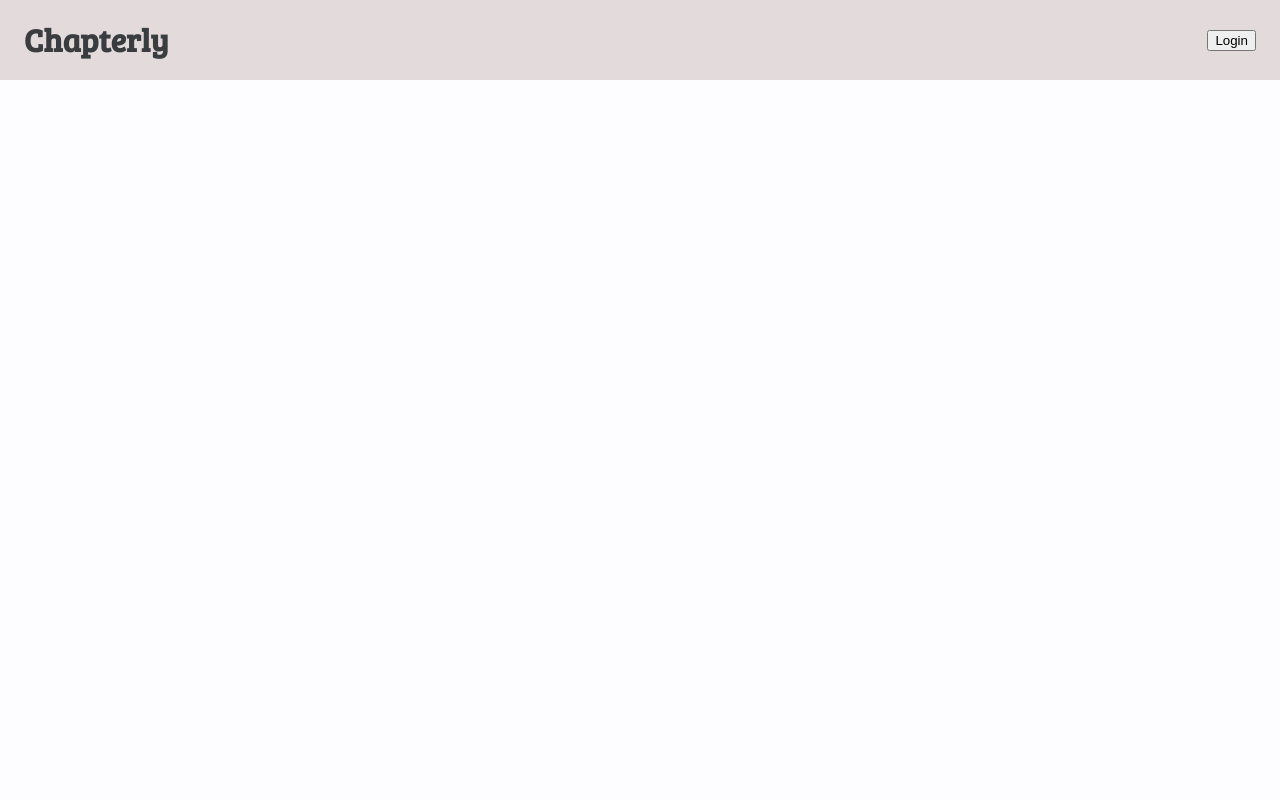
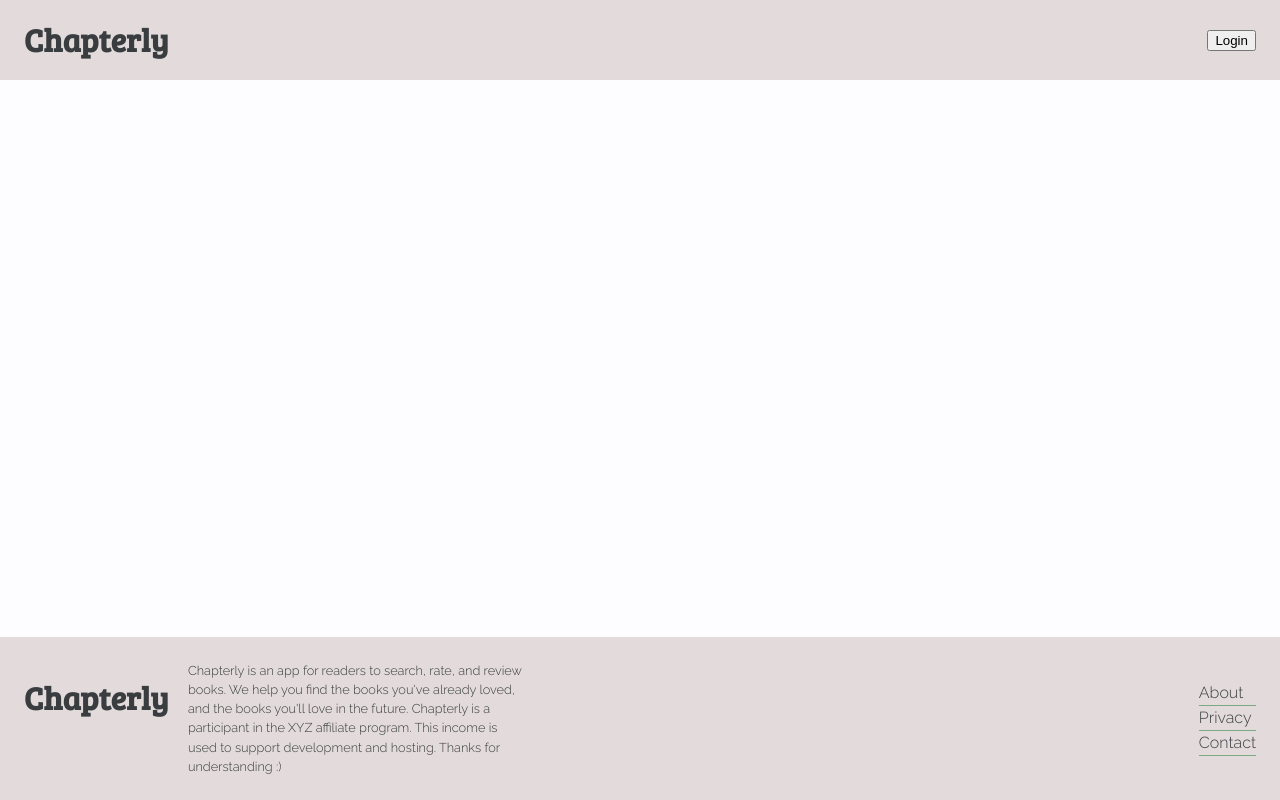
Before and after one commit to chingu-voyages/v9-bears-team-40, a React (Create React App) app: page / in a window 1280 px wide. Built offline with nearby package versions, Linux system fonts and the light colour scheme.

Commit message:
create and style Footer

```diff
--- a/src/Components/App.tsx
+++ b/src/Components/App.tsx
@@ -2,6 +2,7 @@ import React from "react";
 import styled from "../utils/theme";
 
 import { Header } from "./Header";
+import { Footer } from "./Footer";
 
 const Wrapper = styled.div`
   background-color: ${props => props.theme.colors.bg};
@@ -32,6 +33,7 @@ class App extends React.Component<{}, AppState> {
       <Wrapper>
         <Header />
         <Main />
+        <Footer />
       </Wrapper>
     );
   }
--- /dev/null
+++ b/src/Components/Footer.tsx
@@ -0,0 +1,58 @@
+import * as React from "react";
+import styled from "../utils/theme";
+
+//Example styled component
+const Wrapper = styled.footer`
+  align-items: center;
+  background-color: ${props => props.theme.colors.fg};
+  display: flex;
+  flex-grow: 0;
+  justify-content: space-between;
+  line-height: 1.5rem;
+  min-height: 4.5rem;
+  & > * {
+    margin: 1.5rem;
+  }
+`;
+const FooterAbout = styled.div`
+  display: flex;
+`;
+
+const FooterDescription = styled.div`
+  font-size: 0.8rem;
+  line-height: 1.2rem;
+  margin: 0 1.2rem;
+  max-width: 30%;
+`;
+
+const FooterLinks = styled.div`
+  display: flex;
+  flex-direction: column;
+  a {
+    border-bottom: 1px solid ${props => props.theme.colors.link};
+    color: ${props => props.theme.colors.body};
+    text-decoration: none;
+  }
+`;
+
+export const Footer: React.FC<{}> = () => {
+  return (
+    <Wrapper>
+      <FooterAbout>
+        <h1>Chapterly</h1>
+        <FooterDescription>
+          Chapterly is an app for readers to search, rate, and review books. We
+          help you find the books you've already loved, and the books you'll
+          love in the future. Chapterly is a participant in the XYZ affiliate
+          program. This income is used to support development and hosting.
+          Thanks for understanding :)
+        </FooterDescription>
+      </FooterAbout>
+      <FooterLinks>
+        <a href="">About</a>
+        <a href="">Privacy</a>
+        <a href="">Contact</a>
+      </FooterLinks>
+    </Wrapper>
+  );
+};
```
Also changed, not shown: 1 other file (tests, documents, lock files or other folders).
